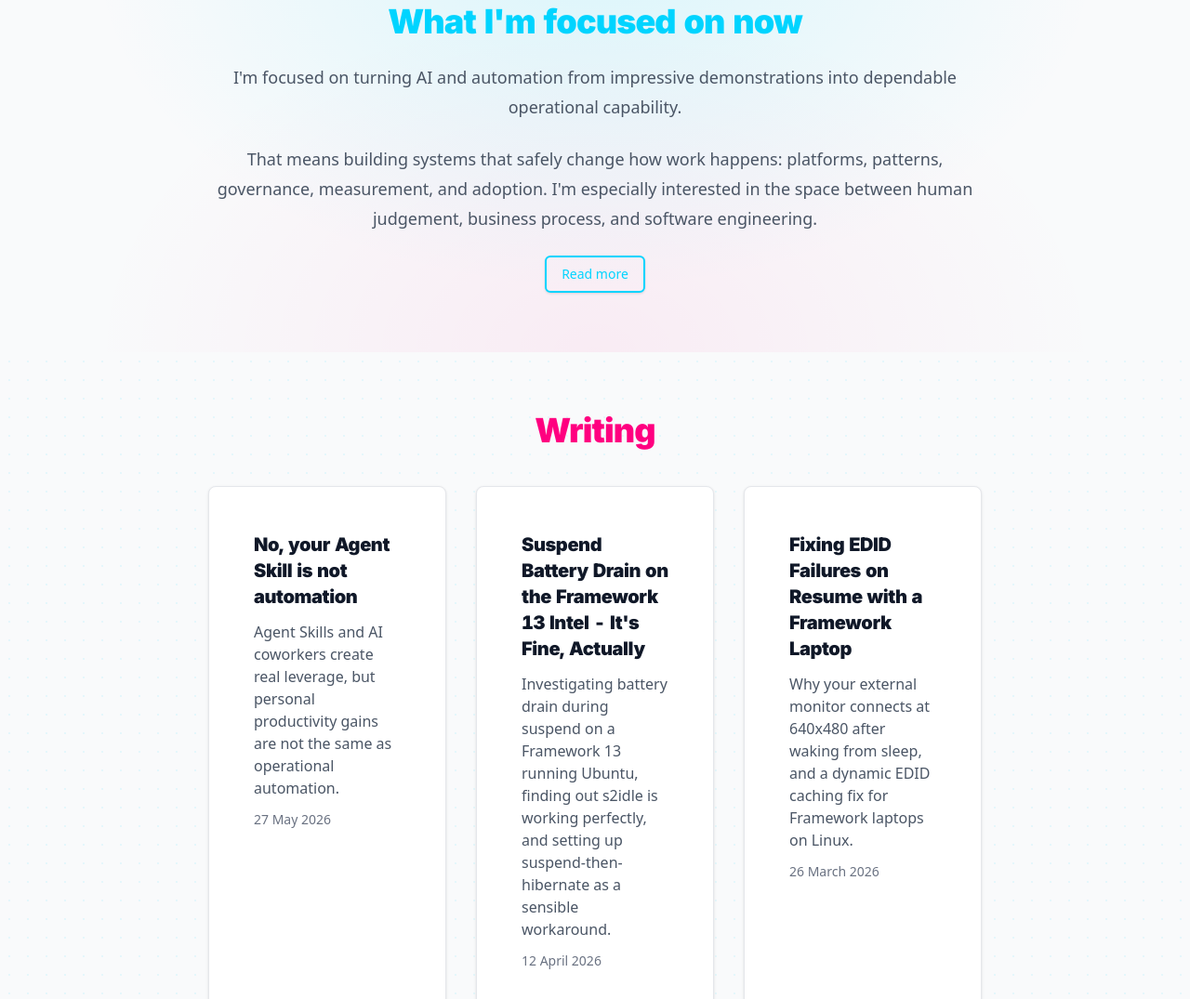
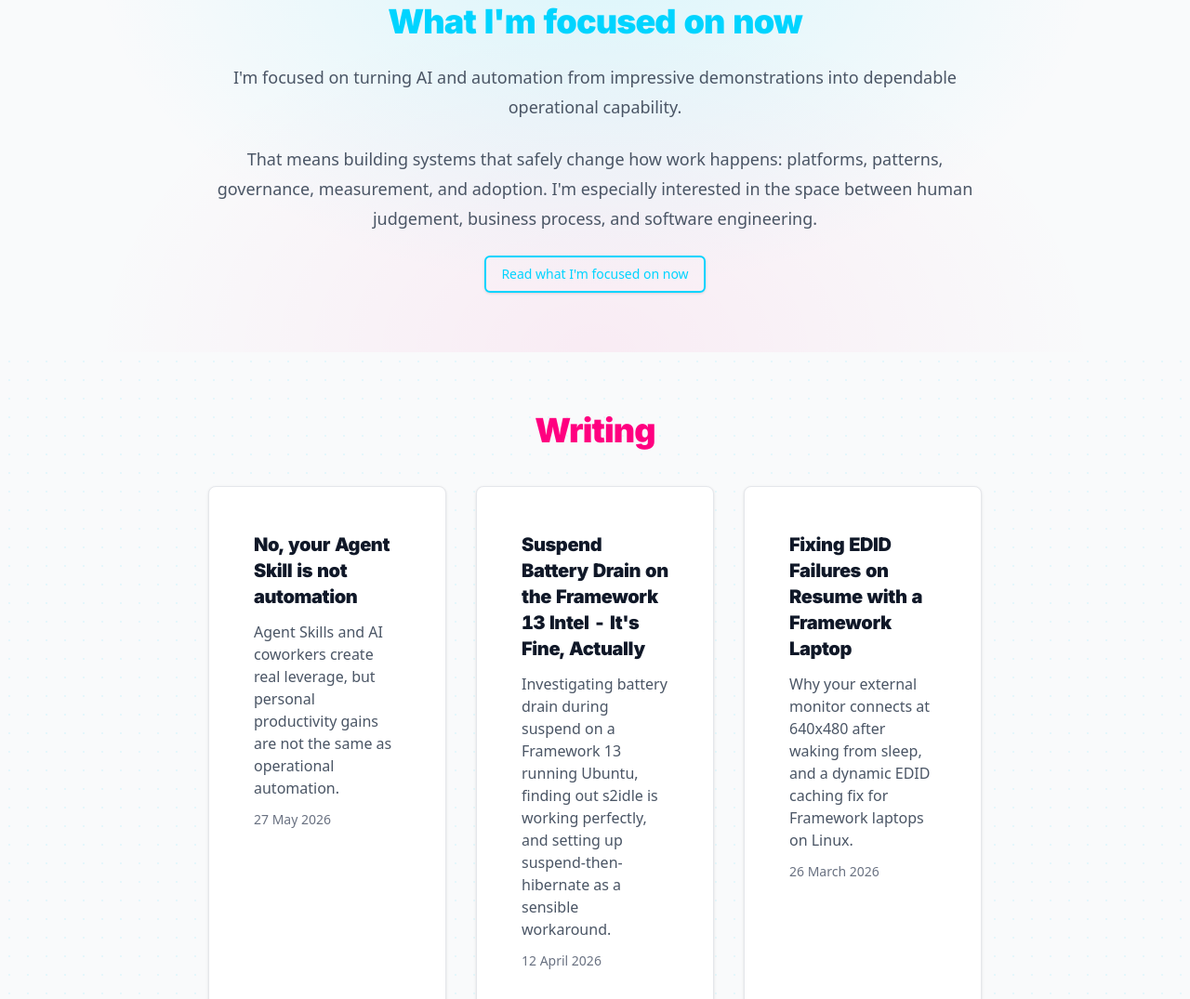
Before and after one commit to simonjgreen/sjg-io, an Astro site: page / in a window 1280 px wide. Shown: the part 1210-2285 px from the top of the page at 93% size. Built offline with nearby package versions, Linux system fonts and the light colour scheme; Astro itself is replaced by a stand-in of ours; some packages are replaced by stand-ins of ours.

Commit message:
a11y: descriptive link text for homepage Now button
Replace generic "Read more" link with "Read what I'm focused on now"
so the link purpose is clear out of context (WCAG 2.4.4 / 2.4.9).

```diff
--- a/src/pages/index.astro
+++ b/src/pages/index.astro
@@ -107,7 +107,7 @@ const logos = [
         </div>
         <div class="mt-6">
           <Button href="/now" variant="outline">
-            Read more
+            Read what I'm focused on now
           </Button>
         </div>
       </div>
```
